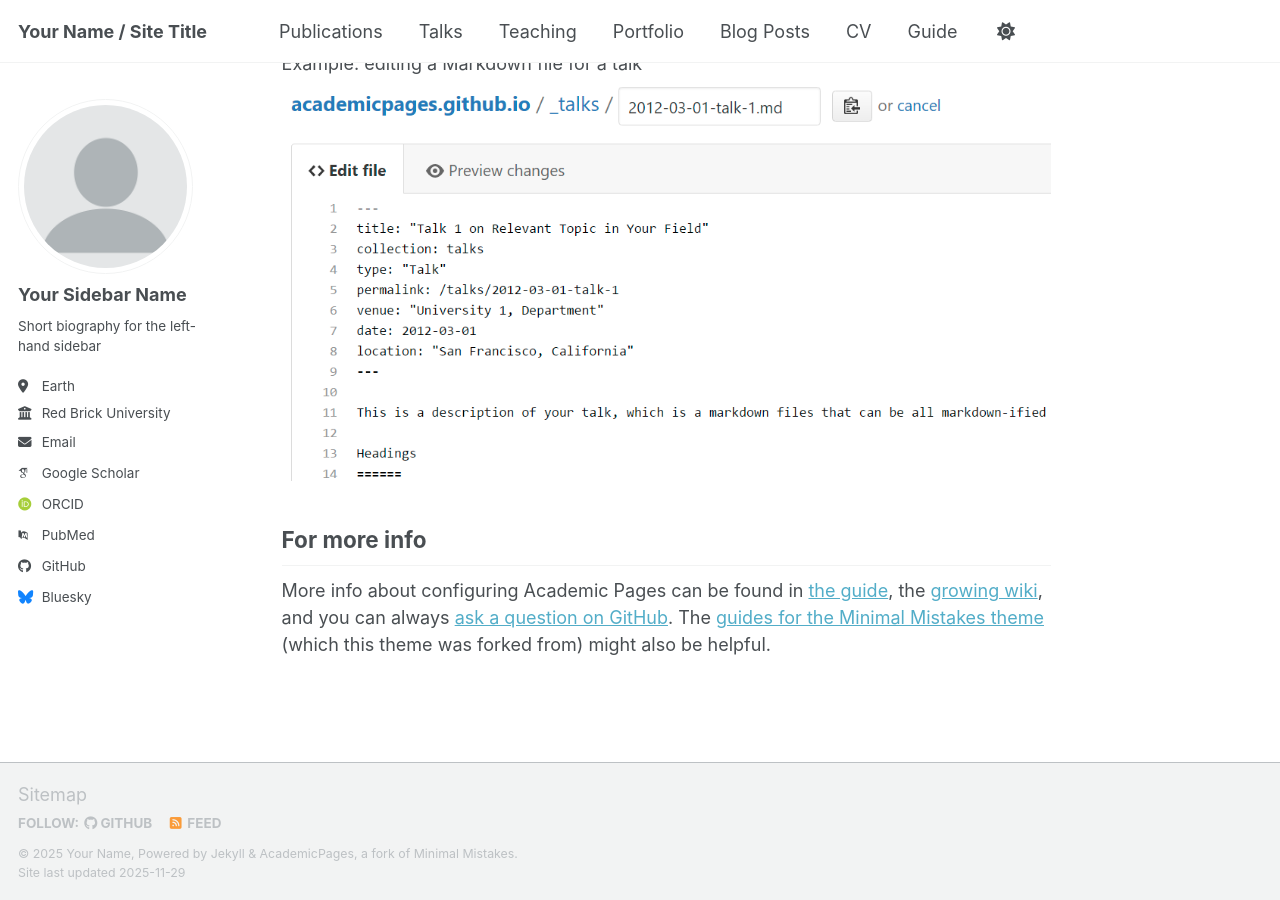
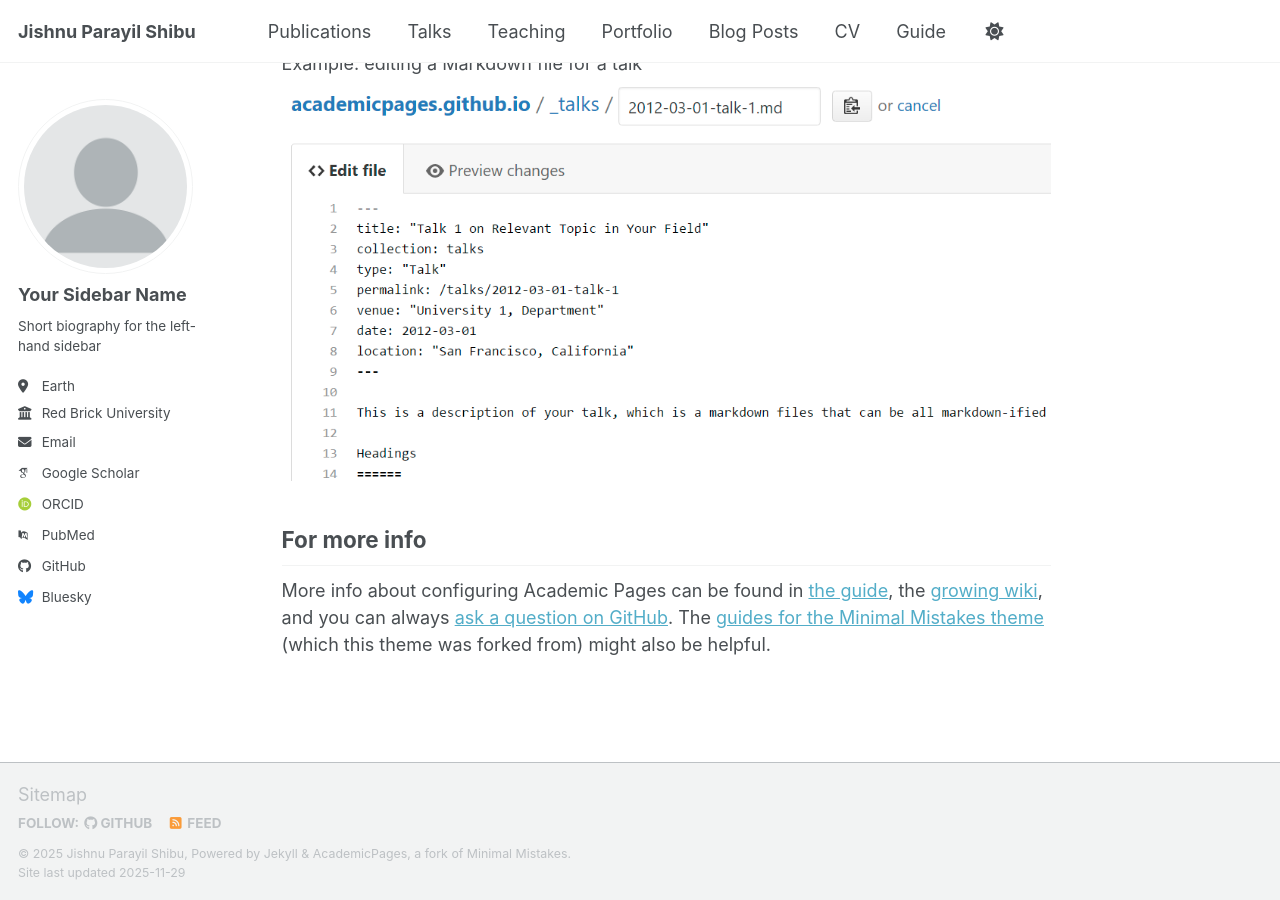
Before and after one commit to Jishnu8/jishnu8.github.io, a Jekyll site: the page built from _pages/about.md, in a window 1280 px wide and 900 px high, scrolled down 2718 px. Built offline with Jekyll 4.4.1, drawn with Linux system fonts in a browser that asks for light colours; some web fonts are replaced; a script bundle is joined from its source files by our own code; library files that are not in the unit come from our copies.

Commit message:
Update _config.yml

```diff
--- a/_config.yml
+++ b/_config.yml
@@ -9,14 +9,14 @@
 # Basic Site Settings
 locale                   : "en-US"
 site_theme               : "default" # Currently available options are "default", "air"
-title                    : "Your Name / Site Title"
+title                    : "Jishnu Parayil Shibu"
 title_separator          : "-"
-name                     : &name "Your Name"
+name                     : &name "Jishnu Parayil Shibu"
 description              : &description "Your Name's academic portfolio"   # Update this with a general description of your site, this is the default if not overridden by a page
-url                      : https://academicpages.github.io # The base hostname & protocol for your site e.g. "https://[your GitHub username].github.io",
+url                      : https://jishnu8.github.io # The base hostname & protocol for your site e.g. "https://[your GitHub username].github.io",
                                                            # or if you already have some other page hosted on Github then use "https://[your GitHub username].github.io/[Your Repo Name]"
 baseurl                  : "" # the subpath of your site, e.g. "/blog"
-repository               : "academicpages/academicpages.github.io"
+repository               : "jishnu8/jishnu8.github.io"
 
 # Site Author - The following control what appear as part of the author content on the side bar.
 #               If a field is blank the icon and link will not appear, otherwise it will be shown.
```
